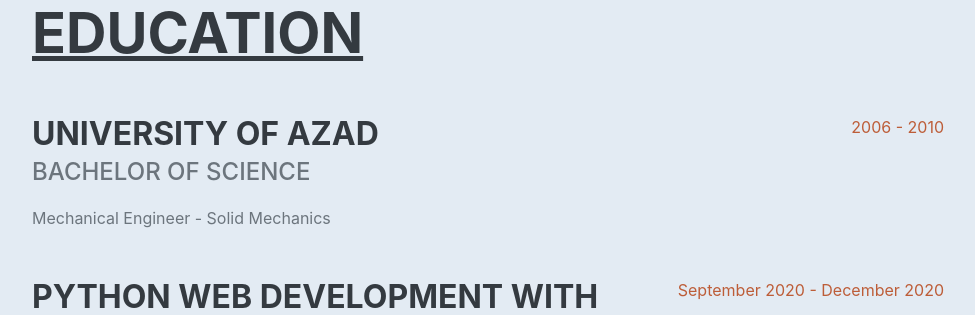
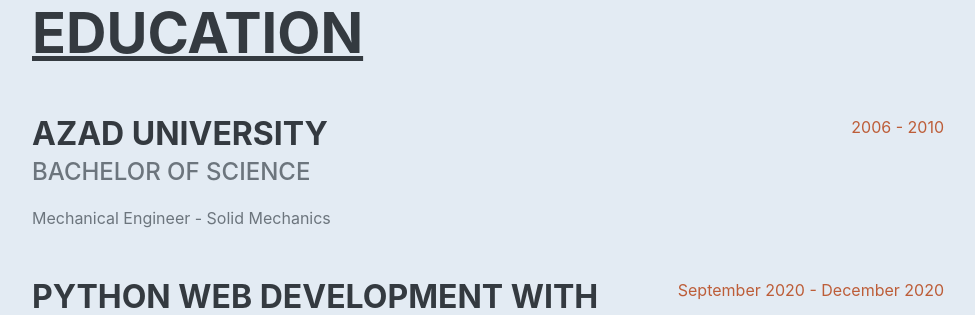
Before and after one commit to parhamgh2020/django_resume, a Django app: template mysite/resume_app/templates/home.html in a window 1280 px wide. Shown: the part 881-1196 px from the top of the page, without its empty margins (288-1263 px from the left). Run offline with Django 3.2, Linux system fonts and the light colour scheme; the template is opened without the code that fills it, so the values that code supplies are empty; some libraries are stand-ins or nearby versions; some web fonts are replaced.

Commit message:
7th commit

```diff
--- a/mysite/resume_app/templates/home.html
+++ b/mysite/resume_app/templates/home.html
@@ -73,7 +73,7 @@
             <h2 class="mb-5"><u>Education</u></h2>
             <div class="d-flex flex-column flex-md-row justify-content-between mb-5">
                 <div class="flex-grow-1">
-                    <h3 class="mb-0">University of Azad</h3>
+                    <h3 class="mb-0">Azad University</h3>
                     <div class="subheading mb-3">Bachelor of Science</div>
                     <div>Mechanical Engineer - Solid Mechanics</div>
                 </div>
```
